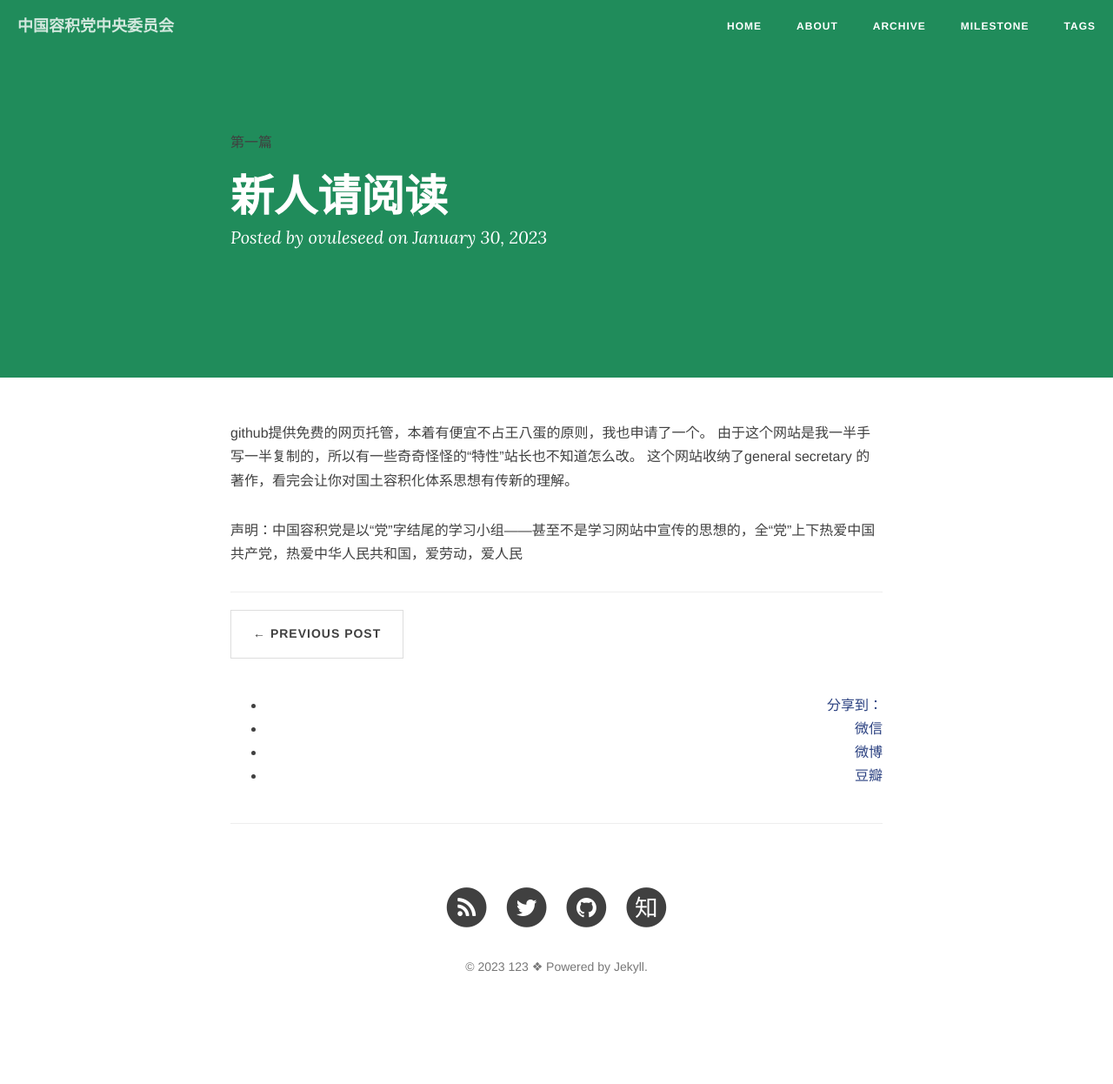
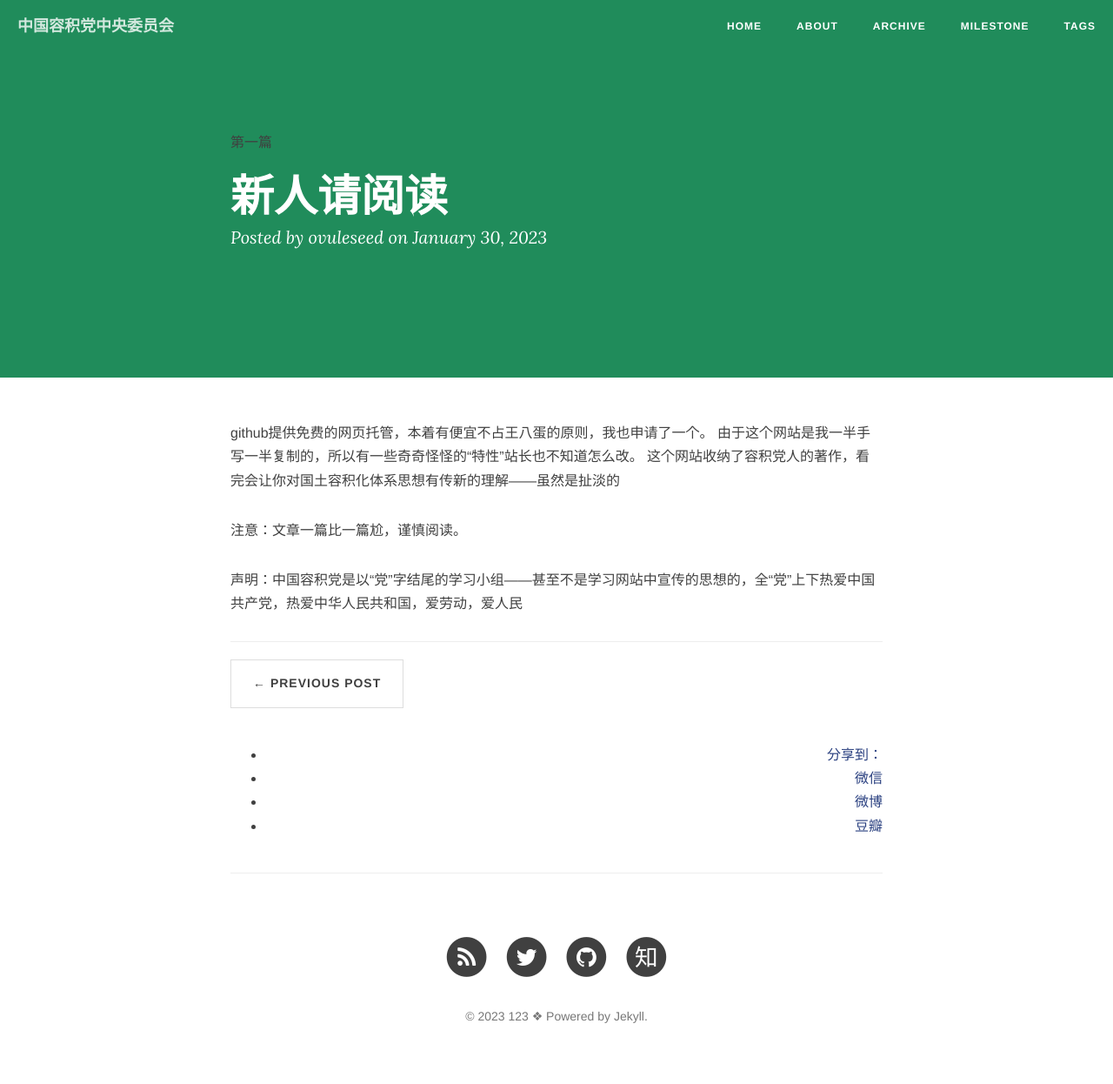
Before and after one commit to ovule-seed/ovule-seed.github.io, a Jekyll site: the page built from _posts/2023-01-31-j9.md, in a window 1280 px wide. Shown: the whole page at 87% size. Built offline with Jekyll 4.4.1, drawn with Linux system fonts in a browser that asks for light colours; nearby versions of some CDN libraries; comment, search, counter and statistics services are not loaded; before the commit the page ends 1189 px from its top, so only the background shows below that.

Commit message:
Update 2023-01-31-j9.md

```diff
--- a/_posts/2023-01-31-j9.md
+++ b/_posts/2023-01-31-j9.md
@@ -9,6 +9,8 @@ description:
 
   github提供免费的网页托管，本着有便宜不占王八蛋的原则，我也申请了一个。
   由于这个网站是我一半手写一半复制的，所以有一些奇奇怪怪的“特性”站长也不知道怎么改。
-  这个网站收纳了general secretary 的著作，看完会让你对国土容积化体系思想有传新的理解。
+  这个网站收纳了容积党人的著作，看完会让你对国土容积化体系思想有传新的理解——虽然是扯淡的
+
+  注意：文章一篇比一篇尬，谨慎阅读。
 
   声明：中国容积党是以“党”字结尾的学习小组——甚至不是学习网站中宣传的思想的，全“党”上下热爱中国共产党，热爱中华人民共和国，爱劳动，爱人民
```
